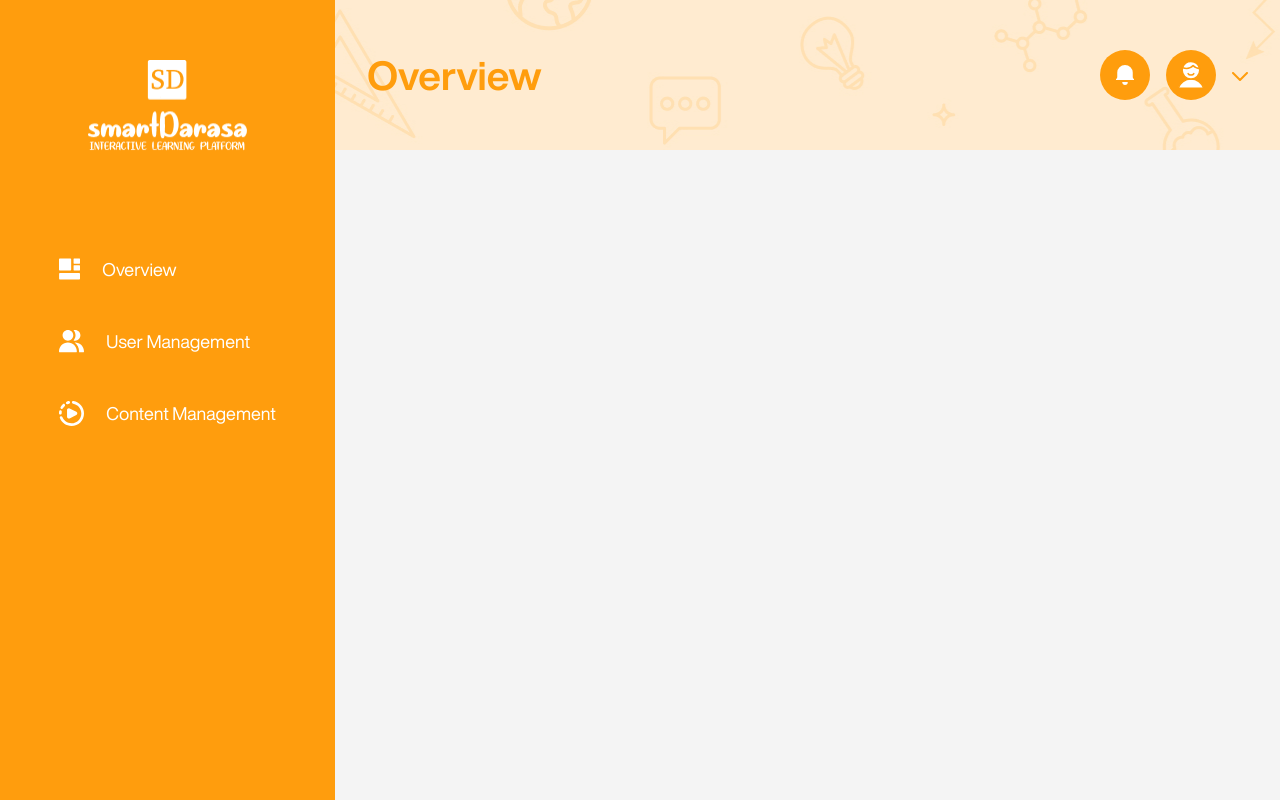
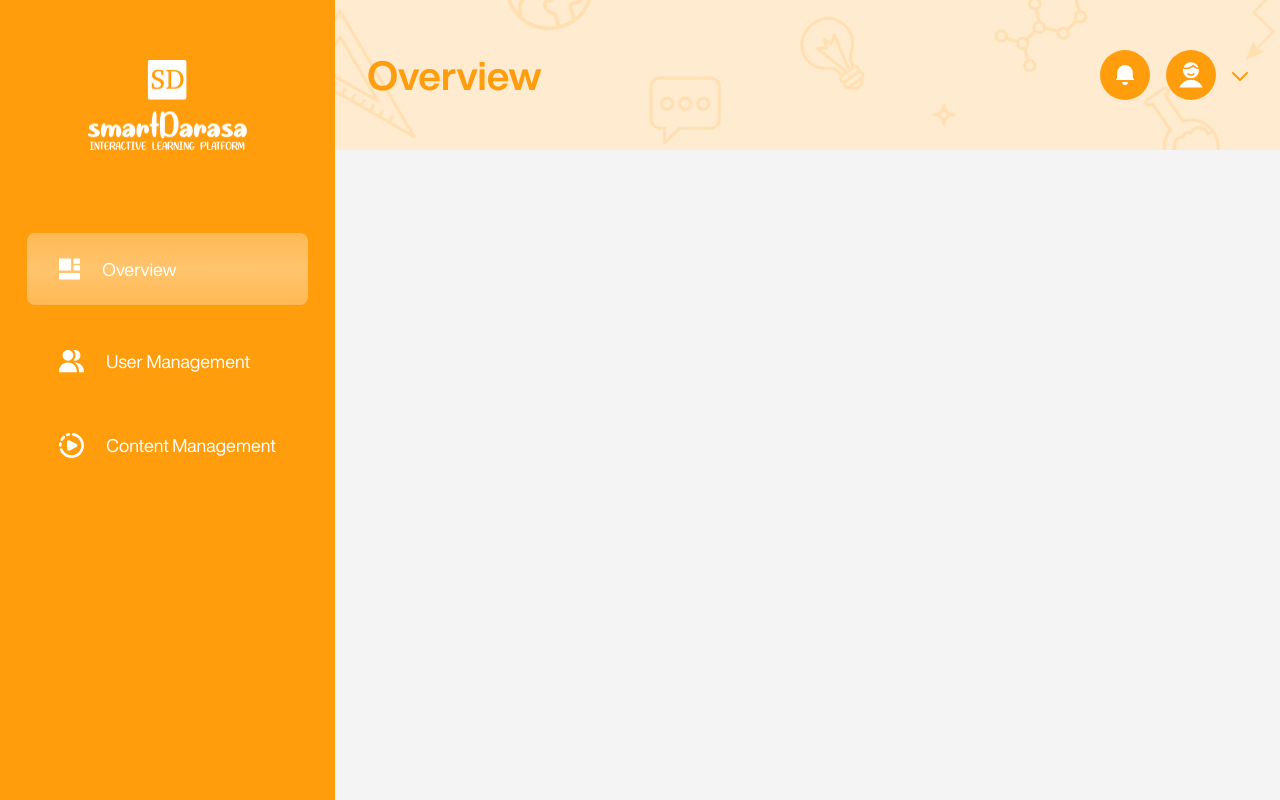
Before and after one commit to vaylette/SDAdmin, a Next.js app: page /dashboard in a window 1280 px wide. Built offline with nearby package versions, Linux system fonts and the light colour scheme.

Commit message:
Updated the sidebar navlinks and its hover and active properties

```diff
--- a/app/_components/aside.tsx
+++ b/app/_components/aside.tsx
@@ -1,15 +1,19 @@
+'use client'
 import Image from 'next/image'
 import logo from '../../public/images/vertical_logo.png'
+import { usePathname } from 'next/navigation'
 
 export default function Aside() {
+    const pathname = usePathname()
+    console.log(pathname)
   return (
     <>
       <aside className="h-full lg:w-[454px] 2xl:w-[404px] bg-orange-default flex flex-col items-center">
          <div className="pt-[60px]">
             <Image src={logo} className="w-[159px] h-[91.2px]" alt="SmartDarasa" />
         </div>
-        <nav className="flex flex-col pt-[82px] text-lg text-white-default">
-            <li className={`w-auto h-auto py-[22px] px-8 flex flex-row items-center cursor-pointer gap-[22px] radial`}>
+        <nav className="flex flex-col pt-[82px] gap-3 text-lg text-white-default">
+            <li className={`w-auto h-auto py-[22px] px-8 flex flex-row items-center cursor-pointer gap-[22px] rounded-lg radial ${pathname === '/dashboard' && 'radial_active mb-2'}`}>
                 <svg xmlns="http://www.w3.org/2000/svg" width="21" height="22" viewBox="0 0 21 22" fill="none">
                     <path d="M20 14.9546C20.5523 14.9546 21 15.4023 21 15.9546L21 20.3823C21 20.9346 20.5523 21.3823 20 21.3823L1.10989 21.3823C0.557602 21.3823 0.109886 20.9346 0.109886 20.3823L0.109886 15.9546C0.109886 15.4023 0.557602 14.9546 1.10989 14.9546L20 14.9546Z" fill="white"/>
                     <path d="M11.1619 0.492187C11.7141 0.492187 12.1619 0.939903 12.1619 1.49219L12.1619 11.5442C12.1619 12.0965 11.7141 12.5442 11.1619 12.5442L0.999979 12.5442C0.447695 12.5442 -1.95807e-05 12.0965 -1.95566e-05 11.5442L-2.00709e-05 1.49219C-2.00467e-05 0.939901 0.447695 0.492187 0.99998 0.492187L11.1619 0.492187Z" fill="white"/>
@@ -18,13 +22,13 @@ export default function Aside() {
                 </svg>
                 <span>Overview</span>
             </li>
-            <li className={`w-auto h-auto py-[22px] px-8 flex flex-row items-center gap-[22px] cursor-pointer radial`}>
+            <li className={`w-auto h-auto py-[22px] px-8 flex flex-row items-center gap-[22px] cursor-pointer radial rounded-lg ${pathname === '/user-management' && 'radial_active mb-2'}`}>
                 <svg xmlns="http://www.w3.org/2000/svg" width="25" height="23" viewBox="0 0 25 23" fill="none">
                     <path fillRule="evenodd" clipRule="evenodd" d="M14.2856 5.35711C14.2856 8.31576 11.8872 10.7142 8.92852 10.7142C5.96987 10.7142 3.57141 8.31576 3.57141 5.35711C3.57141 2.39846 5.96987 0 8.92852 0C11.8872 0 14.2856 2.39846 14.2856 5.35711ZM8.92852 12.4999C3.99743 12.4999 0 16.4973 0 21.4284C0 21.9215 0.399743 22.3212 0.892852 22.3212H16.9642C17.4573 22.3212 17.857 21.9215 17.857 21.4284C17.857 16.4973 13.8596 12.4999 8.92852 12.4999ZM24.1071 22.3212H19.9599C20.0441 22.0383 20.0893 21.7386 20.0893 21.4284C20.0893 17.7836 18.3422 14.547 15.6398 12.5101C15.7828 12.5033 15.9267 12.4999 16.0715 12.4999C21.0026 12.4999 25 16.4973 25 21.4284C25 21.9215 24.6003 22.3212 24.1071 22.3212ZM16.0715 10.7142C15.5327 10.7142 15.0125 10.6347 14.5219 10.4867C15.7614 9.13593 16.5179 7.33487 16.5179 5.35711C16.5179 3.37935 15.7614 1.57829 14.5219 0.227523C15.0125 0.0795418 15.5327 0 16.0715 0C19.0301 0 21.4286 2.39846 21.4286 5.35711C21.4286 8.31576 19.0301 10.7142 16.0715 10.7142Z" fill="white"/>
                 </svg>
                 <span>User Management</span>
             </li>
-            <li className={`w-auto h-auto py-[22px] px-8 flex flex-row items-center gap-[22px] cursor-pointer radial`}>
+            <li className={`w-auto h-auto py-[22px] px-8 flex flex-row items-center gap-[22px] cursor-pointer radial rounded-lg ${pathname === '/content-management' && 'radial_active mb-2'}`}>
                 <svg xmlns="http://www.w3.org/2000/svg" width="25" height="25" viewBox="0 0 25 25" fill="none">
                     <path d="M14.4465 0.0163865C13.7157 -0.0985971 13.0306 0.403804 12.9163 1.13853C12.8019 1.87326 13.3016 2.56208 14.0324 2.67707C18.7284 3.41597 22.3214 7.50355 22.3214 12.4324C22.3214 17.8859 17.9242 22.3069 12.5 22.3069C8.35466 22.3069 4.80601 19.7244 3.36502 16.0674C3.09259 15.3761 2.31427 15.0376 1.6266 15.3115C0.938933 15.5854 0.602317 16.368 0.874749 17.0593C2.70661 21.7083 7.21932 25 12.5 25C19.4035 25 25 19.3733 25 12.4324C25 6.15648 20.4259 0.957215 14.4465 0.0163865Z" fill="white"/>
                     <path d="M11.0068 1.05229C11.1912 1.77249 10.76 2.5066 10.0436 2.69196C9.59255 2.80869 9.15401 2.95687 8.73042 3.13405C8.04749 3.41971 7.26355 3.09467 6.97943 2.40805C6.6953 1.72144 7.01859 0.933251 7.70152 0.647591C8.24154 0.421707 8.80075 0.232752 9.37598 0.0838969C10.0923 -0.101469 10.8225 0.332097 11.0068 1.05229Z" fill="white"/>
--- a/app/globals.css
+++ b/app/globals.css
@@ -5,3 +5,7 @@
 .radial:hover {
     background: radial-gradient(1066.74% 81.65% at 50% 50%, rgba(255, 206, 134, 0.80) 0%, rgba(255, 181, 73, 0.90) 100%);
 }
+
+.radial_active {
+    background: radial-gradient(1066.74% 81.65% at 50% 50%, rgba(255, 206, 134, 0.80) 0%, rgba(255, 181, 73, 0.90) 100%);
+}
```
